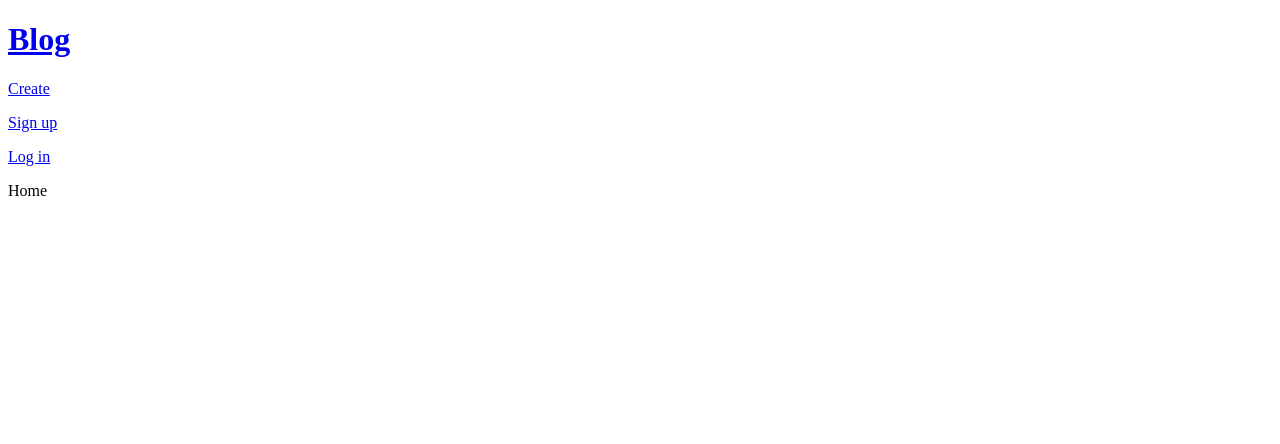
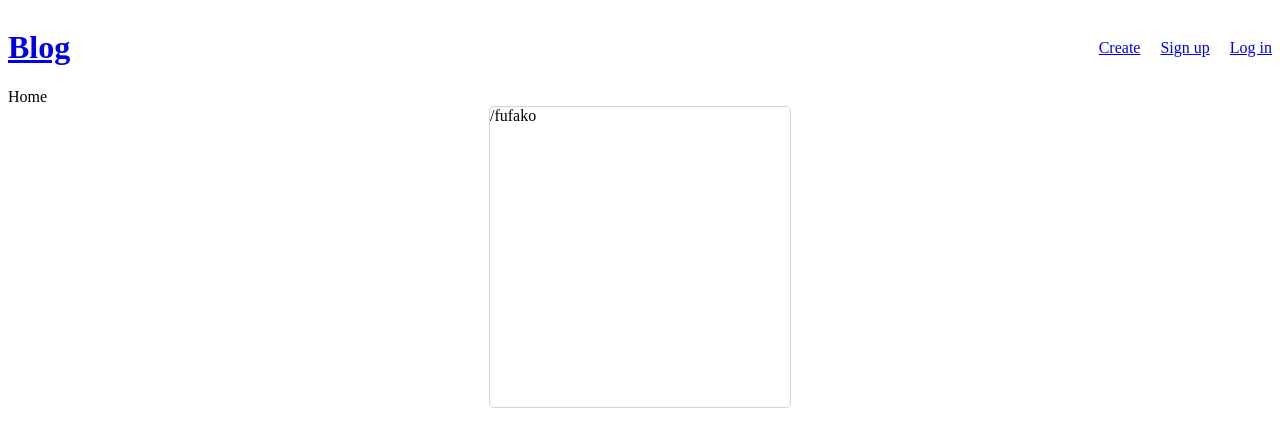
Before and after one commit to fufako/CatsWhoCode, a React (Create React App) app in the folder client/: page /CatsWhoCode in a window 1280 px wide. Shown: the top 444 px of the page. Built offline with nearby package versions, Linux system fonts and the light colour scheme; no server answers.

Commit message:
Add styling

```diff
--- a/client/src/components/Header.js
+++ b/client/src/components/Header.js
@@ -14,6 +14,7 @@ const Header = (props) => {
           {" "}
           <h1>Blog</h1>
         </Link>
+        <div className="links">
           <p>
             <Link to="CatsWhoCode/create"> Create</Link>
           </p>
@@ -23,6 +24,7 @@ const Header = (props) => {
           <p>
             <Link to="CatsWhoCode/login"> Log in</Link>
           </p>
+        </div>
       </div>
 
       <Routes>
--- a/client/src/components/Posts.js
+++ b/client/src/components/Posts.js
@@ -10,9 +10,9 @@ const Posts = (props) => {
       ) : (
         posts.map((post, i) => (
           <div className="post" key={i}>
-            <p>{post.title}</p>
-            <p>{post.content}</p>
-            <p>{post.date}</p>
+            /fufako
+            <p className="title">{post.title}</p>
+            <p className="date">{post.date}</p>
           </div>
         ))
       )}
--- a/client/src/index.css
+++ b/client/src/index.css
@@ -0,0 +1,27 @@
+/* * {
+  outline: 1px solid red;
+} */
+.header {
+  display: flex;
+  align-items: center;
+  justify-content: space-between;
+}
+.links {
+  display: flex;
+  gap: 20px;
+}
+.posts-container {
+  display: flex;
+  align-items: center;
+  justify-content: space-evenly;
+}
+.post {
+  width: 300px;
+  height: 300px;
+  border: 1px solid rgba(197, 193, 193, 0.73);
+  border-radius: 5px;
+}
+.title {
+  font-size: 2.5rem;
+  margin: 0;
+}
```
Lines whose indentation alone changed are shown as unchanged.
